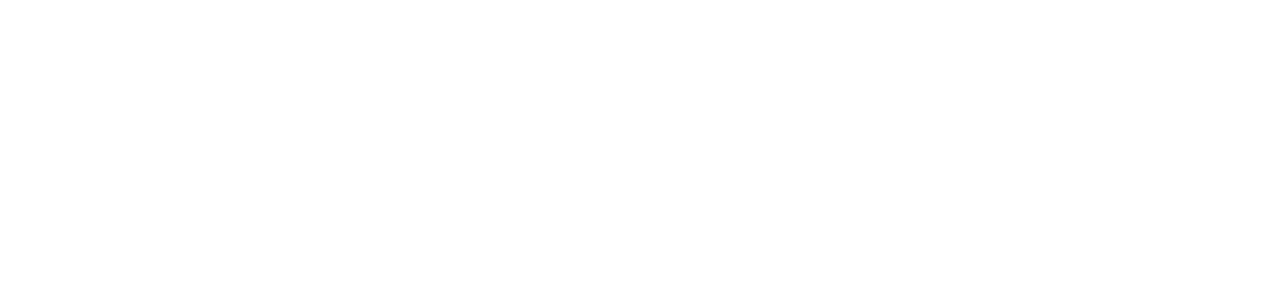
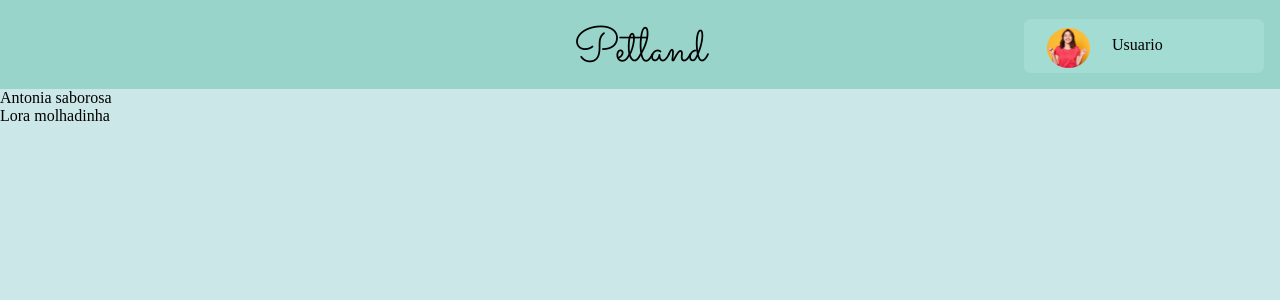
Before and after one commit to Cleiton366/petland-frontend, a React (Create React App) app: page /Home in a window 1280 px wide. Before the commit this address had no page. Shown: the top 300 px of the page. Built offline with nearby package versions, Linux system fonts and the light colour scheme.

Commit message:
Iniciando a segunda pagina

```diff
--- /dev/null
+++ b/src/Components/Pages/Container/Container.jsx
@@ -0,0 +1,29 @@
+import styles from './Container.module.css'
+import FotoPerfil from '../../assets/FotoPerfil.png'
+
+const Container = props => {
+  return (
+    <div className={styles.container}>
+      <div className={styles.header}>
+        <div className={styles.titulo}>
+          <p>Petland</p>
+        </div>
+        <div className={styles.bg}>
+          <div className={styles.perfil}>
+            <div className={styles.img}>
+              <img
+                src={FotoPerfil}
+                alt="Foto do perfil"
+                className={styles.foto}
+              />
+            </div>
+            <p>Usuario</p>
+          </div>
+        </div>
+      </div>
+      {props.children}
+    </div>
+  )
+}
+
+export default Container
--- /dev/null
+++ b/src/Components/Pages/Container/Container.module.css
@@ -0,0 +1,50 @@
+* {
+  margin: 0;
+  padding: 0;
+  box-sizing: border-box;
+}
+
+.titulo {
+  font-family: 'Sacramento', sans-serif;
+  margin-bottom: -4.2rem;
+  font-size: 3rem;
+}
+
+.perfil {
+  display: flex;
+  flex-direction: row;
+}
+.container_img {
+  max-width: 60%;
+}
+img {
+  max-width: 50%;
+  padding-top: 0.5rem;
+}
+.perfil p {
+  padding-top: 1rem;
+}
+.bg {
+  background-color: #a3dcd2;
+  max-width: 15rem;
+  padding-right: 4rem;
+  margin-left: auto;
+  margin-top: -1rem;
+  border: 1px solid #a3dcd2;
+  border-radius: 0.4rem;
+}
+.header {
+  background-color: #98d4ca;
+  text-align: center;
+  margin: auto;
+  padding: 1rem;
+}
+body {
+  background-color: #cce7e7;
+}
+@media (max-width: 800px) {
+  .perfil,
+  .bg {
+    visibility: hidden;
+  }
+}
--- a/src/Components/Pages/Home/Home.jsx
+++ b/src/Components/Pages/Home/Home.jsx
@@ -1,5 +1,12 @@
 import styles from './Home.module.css'
-
-const Home = () => {}
+import Container from '../Container/Container'
+const Home = () => {
+  return (
+    <Container>
+      <div className={styles.header}>Antonia saborosa</div>
+      <div className={styles.content}>Lora molhadinha</div>
+    </Container>
+  )
+}
 
 export default Home
--- a/src/Components/Pages/Home/Home.module.css
+++ b/src/Components/Pages/Home/Home.module.css
@@ -0,0 +1,18 @@
+@import url('https://fonts.googleapis.com/css2?family=Poppins:wght@300;400&family=Roboto+Mono:wght@300&family=Sacramento&display=swap');
+
+* {
+  overflow: hidden;
+}
+
+.container {
+  display: grid;
+  gap: 20px;
+  min-height: 30.5rem;
+  margin: 3rem auto;
+  border: 1px solid #98d4ca;
+  border-radius: 0.5rem;
+  background-color: #98d4ca;
+}
+
+.header {
+}
--- a/src/Rotas.jsx
+++ b/src/Rotas.jsx
@@ -8,6 +8,9 @@ const Rotas = () => {
       <Routes>
         <Route exact path="/Login" element={<Login />} />
       </Routes>
+      <Routes>
+        <Route exact path="/Home" element={<Home />} />
+      </Routes>
     </Router>
   )
 }
```
Also changed, not shown: src/Components/assets/FotoPerfil.png (added).
